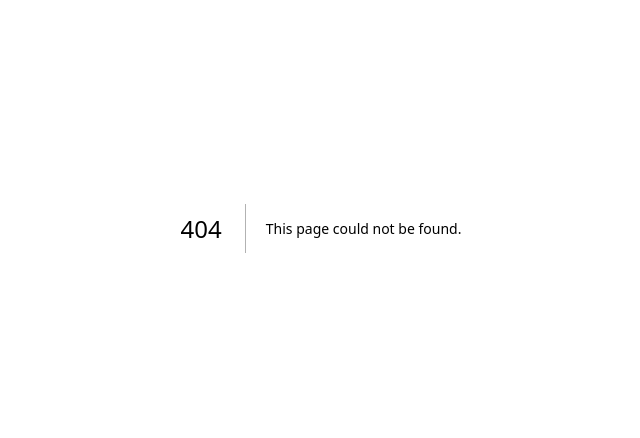
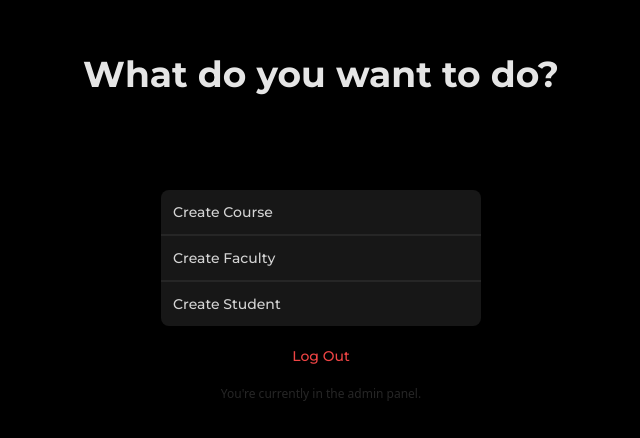
Before and after one commit to thenose-samuel/attendance-manager-frontend, a Next.js app: page /admin/home in a window 1280 px wide. Before the commit this address had no page. Shown: the part 172-610 px from the top of the page, without its empty margins (319-959 px from the left). Built offline with nearby package versions, Linux system fonts and the light colour scheme.

Commit message:
Added logout button + minor ui refactorings

```diff
--- /dev/null
+++ b/pages/admin/home.js
@@ -0,0 +1,27 @@
+export default function Home(){
+    return(
+        <div className="w-screen h-screen bg-black flex flex-col items-center justify-center">
+            <div className="flex flex-col justify-center items-center">
+                <div className="text-neutral-200 font-montserrat text-4xl pb-24 font-bold">What do you want to do?</div>
+                <div className="w-80 rounded-lg bg-neutral-900">
+                <div id="button" className="p-3 border-b-2 border-neutral-800 hover:bg-yellow-600 rounded-t-lg duration-300 cursor-pointer text-neutral-300 hover:">
+                    <div className="font-montserrat text-sm font-medium">Create Course</div>
+                </div>
+                {/* <div id="sized-box" className="h-3 bg-neutral-9"></div> */}
+                <div id="button" className="p-3 border-b-2 text-neutral-300 border-neutral-800 cursor-pointer hover:bg-yellow-600 hover:text-black duration-300">
+                    <div className=" font-montserrat text-sm font-medium">Create Faculty</div>
+                </div>
+
+                <div id="button" className="p-3 text-neutral-300 hover:bg-yellow-600 rounded-b-lg duration-300 hover:text-black">
+                    <div className=" font-montserrat text-sm cursor-pointer font-medium">Create Student</div>
+                </div>
+
+                </div>
+                <div id="button" className="p-3 hover:bg-red-700 rounded-lg duration-300 mt-2 text-red-500 hover:text-neutral-200 cursor-pointer" >
+                    <div className=" font-montserrat text-sm  font-medium ">Log Out</div>
+                </div>
+                <div className="text-neutral-800 text-xs pt-2">You're currently in the admin panel.</div>
+            </div>
+        </div>
+    )
+}
--- a/pages/login.js
+++ b/pages/login.js
@@ -3,7 +3,7 @@ function Login(){
         <main className="bg-black h-screen flex flex-col items-center justify-start">
             <div className="pt-20 max-w-lg flex flex-col justify-start items-start">
                 <div className="flex flex-col">
-                    <div className="text-gray-300 font-montserrat text-4xl">Log In</div>
+                    <div className="text-gray-300 font-montserrat text-4xl font-extrabold">Log In</div>
                     <div className="text-neutral-500 font-medium text-xs pt-10 pb-6">Enter you account details under.</div>
                     <div className="text-neutral-400 text-xs font-medium pb-2 placeholder:text-neutral-300" placeholder="Enter your username">Username</div>
                     <input placeholder="Enter your username" className="placeholder:text-neutral-600 max-w-full bg-neutral-900 rounded-md w-72 h-12 border-2 border-neutral-800 focus:ring-yellow-600 focus:ring-2 focus:outline-none text-gray-300 font-bold text-sm p-2"></input>
@@ -13,7 +13,7 @@ function Login(){
                     <div className="p-4 rounded-xl mt-8 bg-gradient-to-r duration-300 hover:rounded-md bg-opacity-50 from-yellow-700 via-yellow-600 to-yellow-400">
                         <div className="font-extrabold text-neutral-200 text-center cursor-pointer">Log In</div>
                     </div>
-                    <div className="text-neutral-500  font-bold text-center pt-4 text-xs">Don't have an account? <span className="text-neutral-200">Sign Up</span></div>
+                    <div className="text-neutral-600  font-medium text-center pt-4 text-xs">Account doesn't exist? <span className="text-neutral-200 cursor-pointer text-xs">Contact Admin.</span></div>
                 </div>
             </div>
         </main>
```
Also changed, not shown: pages/_app.js (+7 -2 lines).
